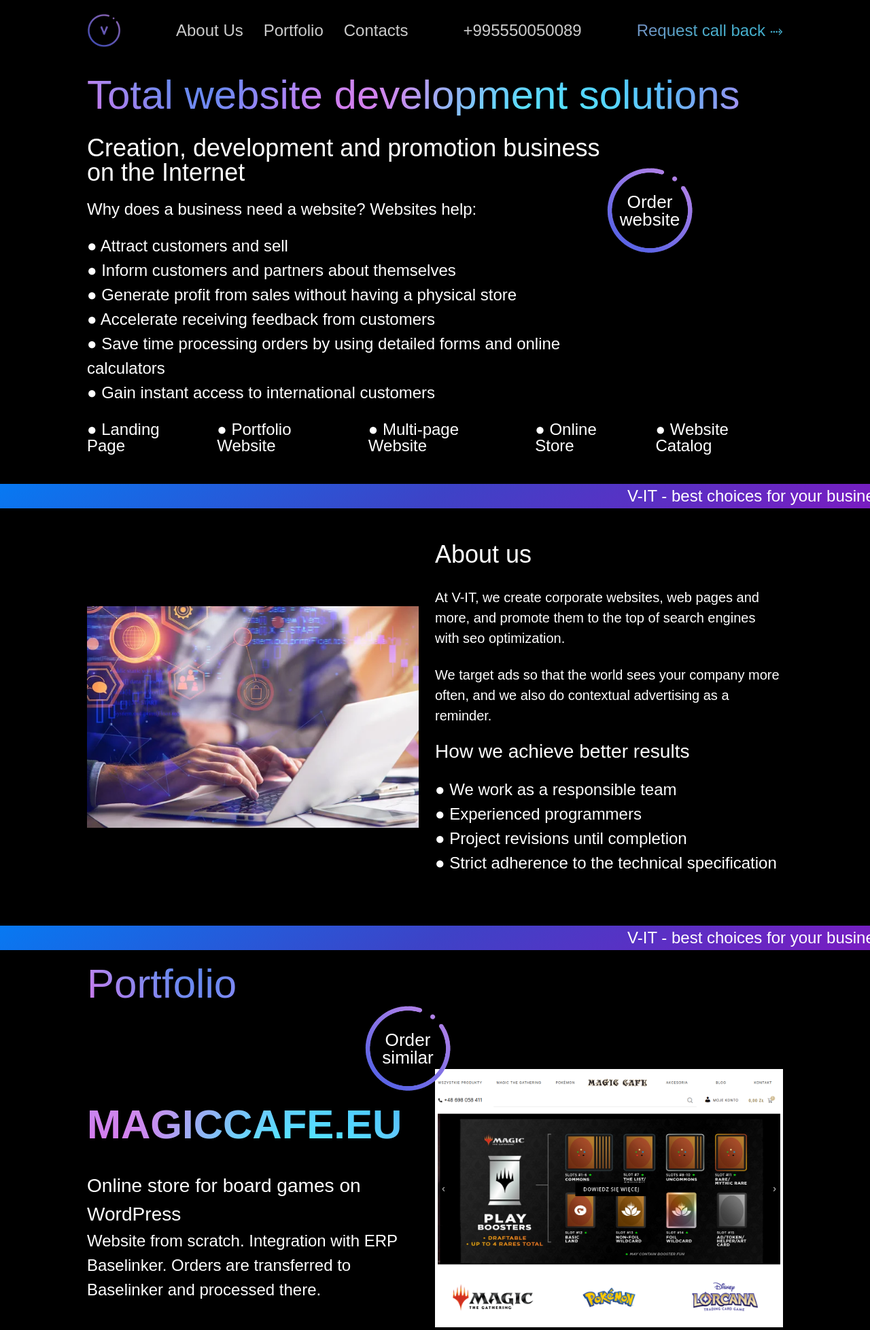
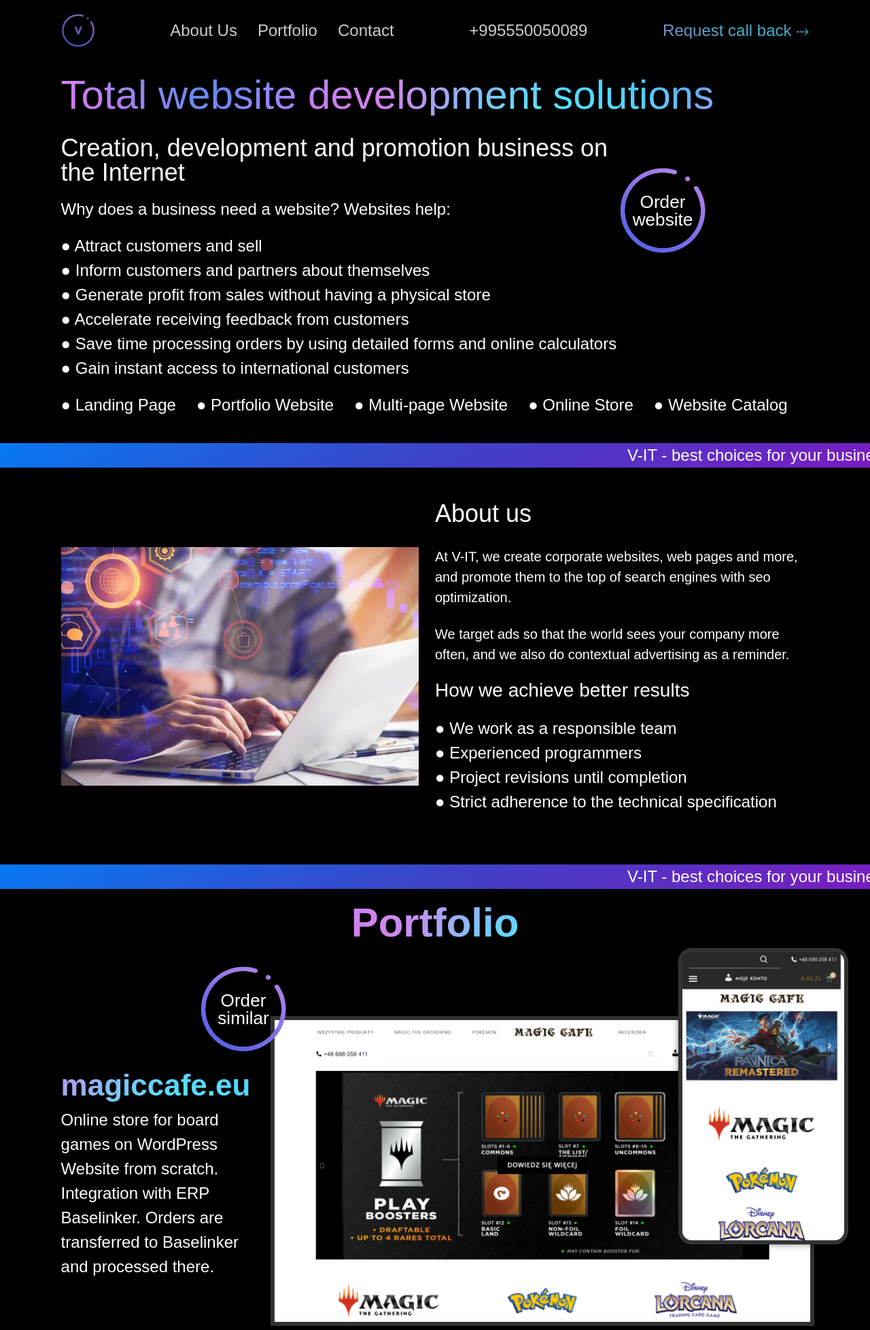
Before and after one commit to murimolda/V-IT-new, a PHP site: page / in a window 1280 px wide. Shown: the top 1957 px of the page at 68% size. Run offline with PHP 8.4, Linux system fonts and the light colour scheme.

Commit message:
refactor: change portfolio-image style

```diff
--- a/assets/style/style.css
+++ b/assets/style/style.css
@@ -116,8 +116,8 @@ p {
   --main-bg: #000000;
   --main-fz: 24px;
   --main-fz-s: 20px;
-  --container-w: 80vw;
-  --container-ws: 90vw;
+  --container-w: 86vw;
+  --container-ws: 94vw;
   --nav-color: #999999;
   --active-link-color: #0088cc;
   --button-text: #ffffff;
@@ -395,6 +395,8 @@ a:visited {
 
 .portfolio-section h2 {
   font-size: 60px;
+  font-weight: bold;
+  text-align: center;
   background-image: url(../image/bg-font-line.webp);
   background-clip: text;
   -webkit-text-fill-color: transparent;
@@ -413,7 +415,7 @@ a:visited {
   animation-name: fadeInUp;
   position: relative;
   padding-top: 20px;
-  height: 550px;
+  min-height: 650px;
 }
 
 @keyframes fadeInUp {
@@ -431,14 +433,13 @@ a:visited {
 }
 
 .portfolio-info {
-  width: 46%;
+  width: calc(100% - 800px);
   line-height: 1.5;
 }
 
-.portfolio-info h2 {
+.portfolio-info h3 {
+  font-size: 44px;
   font-weight: bold;
-  text-transform: uppercase;
-  margin-bottom: 24px;
   background-image: url(../image/bg-font-line.webp);
   background-clip: text;
   -webkit-text-fill-color: transparent;
@@ -449,7 +450,7 @@ a:visited {
 }
 
 .portfolio-image {
-  width: 50%;
+  width: 800px;
   position: relative;
   display: flex;
   justify-content: center;
@@ -459,18 +460,41 @@ a:visited {
 .portfolio-image a {
   display: flex;
   align-items: center;
+  justify-content: center;
   overflow: hidden;
-  height: 500px;
-  width: 700px;
+  width: 800px;
+}
+
+.portfolio-image a.desktop-image {
+  border: 6px solid #333;
+  box-shadow: 0 0 10px rgba(0, 0, 0, 0.5);
+  box-sizing: border-box;
 }
 
 .portfolio-image a img {
   width: 100%;
-  vertical-align: middle;
+  max-width: 100%;
+  height: auto;
+}
+
+.portfolio-image a.mobile-image {
+  position: absolute;
+  width: 250px;
+  border-radius: 20px;
+  overflow: hidden;
+  top: -100px;
+  right: -50px;
+  border: 6px solid #333;
+  box-shadow: 0 0 10px rgba(0, 0, 0, 0.5);
+  box-sizing: border-box;
+}
+
+.portfolio-image a.mobile-image.mobile-image-left {
+  left: -50px;
 }
 
 .portfolio-form {
-  top: -30px;
+  top: -70px;
   position: absolute;
   width: 120px;
   height: 120px;
@@ -483,7 +507,6 @@ a:visited {
 }
 
 .form-button-right {
-  top: -40px;
   right: -100px;
 }
 
@@ -606,3 +629,7 @@ a:visited {
 img.upwork-icon {
   height: 40px;
 }
+
+.whatsapp-icon {
+  margin-right: -8px;
+}
--- a/index.html
+++ b/index.html
@@ -18,8 +18,8 @@
         <nav>
           <ul>
             <li><a href="#about" class="root-item">About Us</a></li>
-            <li><a href="#" class="root-item">Portfolio</a></li>
-            <li><a href="#" class="root-item">Contacts</a></li>
+            <li><a href="#portfolio" class="root-item">Portfolio</a></li>
+            <li><a href="#contact" class="root-item">Contact</a></li>
           </ul>
         </nav>
       </div>
@@ -112,14 +112,17 @@
         <h2>Portfolio</h2>
         <div class="portfolio-wrap">
           <div class="portfolio-info">
-            <h2><a href="https://magiccafe.eu/" target="_blank">magiccafe.eu</a></h2>
-            <h3>Online store for board games on WordPress</h3>
+            <h3><a href="https://magiccafe.eu/" target="_blank">magiccafe.eu</a></h3>
+            <h4>Online store for board games on WordPress</h4>
             <p>Website from scratch. Integration with ERP Baselinker.
                Orders are transferred to Baselinker and processed there.</p>
           </div>
           <div class="portfolio-image">
-            <a href="https://magiccafe.eu/" target="_blank">
-              <img src="assets/image/magiccafe-screen.png" alt="">
+            <a href="https://magiccafe.eu/" target="_blank" class="desktop-image">
+              <img src="assets/image/screen-magiccafe-eu.webp" alt="">
+            </a>
+            <a href="https://magiccafe.eu/" target="_blank" class="mobile-image">
+              <img src="assets/image/screen-mobile-magiccafe-eu.webp" alt="">
             </a>
             <div class="portfolio-form form-button-left">
               <a href="#form" class="form-open-button">
@@ -133,8 +136,11 @@
         </div>
         <div class="portfolio-wrap">
           <div class="portfolio-image">
-            <a href="https://meeples.store/" target="_blank">
-              <img src="assets/image/meeples-screen.webp" alt="">
+            <a href="https://cpgames.ru/" target="_blank" class="desktop-image">
+              <img src="assets/image/screen-cpgames-ru.webp" alt="">
+            </a>
+            <a href="https://cpgames.ru/" target="_blank" class="mobile-image mobile-image-left">
+              <img src="assets/image/screen-mobile-cpgames-ru.webp" alt="">
             </a>
             <div class="portfolio-form form-button-right">
               <a href="#form" class="form-open-button">
@@ -146,25 +152,25 @@
             </div>
           </div>
           <div class="portfolio-info">
-            <h2><a href="https://meeples.store/" target="_blank">Meeples.store</a></h2>
-            <h3>Online store for board games on WordPress</h3>
+            <h3><a href="https://cpgames.ru/" target="_blank">cpgames.ru</a></h3>
+            <h4>Online store for board games on WordPress</h4>
             <p>New website from scratch according to the customer’s
-               specifications. Made integration with Paypal, Stripe,
-                Packeta delivery service and ERP Baselinker.
-                 Orders are transferred to Baselinker and processed there.
-                  Supported 3 languages.</p>
+               specifications.</p>
           </div>
         </div>
         <div class="portfolio-wrap">
           <div class="portfolio-info">
-            <h2><a href="https://magiccafe.eu/" target="_blank">magiccafe.eu</a></h2>
-            <h3>Online store for board games on WordPress</h3>
+            <h3><a href="https://sota.by/" target="_blank">sota.by</a></h3>
+            <h4>Online store for board games on WordPress</h4>
             <p>Website from scratch. Integration with ERP Baselinker.
                Orders are transferred to Baselinker and processed there.</p>
           </div>
           <div class="portfolio-image">
-            <a href="https://magiccafe.eu/" target="_blank">
-              <img src="assets/image/magiccafe-screen.png" alt="">
+            <a href="https://sota.by/" target="_blank" class="desktop-image">
+              <img src="assets/image/screen-sota-by.webp" alt="">
+            </a>
+            <a href="https://sota.by/" target="_blank" class="mobile-image">
+              <img src="assets/image/screen-mobile-sota-by.webp" alt="">
             </a>
             <div class="portfolio-form form-button-left">
               <a href="#form" class="form-open-button">
@@ -178,8 +184,11 @@
         </div>
         <div class="portfolio-wrap">
           <div class="portfolio-image">
-            <a href="https://meeples.store/" target="_blank">
-              <img src="assets/image/meeples-screen.webp" alt="">
+            <a href="https://meeples.store/" target="_blank" class="desktop-image">
+              <img src="assets/image/screen-meeples-store-en.webp" alt="">
+            </a>
+            <a href="https://meeples.store/" target="_blank" class="mobile-image mobile-image-left">
+              <img src="assets/image/screen-mobile-meeples-store.webp" alt="">
             </a>
             <div class="portfolio-form form-button-right">
               <a href="#form" class="form-open-button">
@@ -191,13 +200,11 @@
             </div>
           </div>
           <div class="portfolio-info">
-            <h2><a href="https://meeples.store/" target="_blank">Meeples.store</a></h2>
-            <h3>Online store for board games on WordPress</h3>
+            <h3><a href="https://meeples.store/" target="_blank">Meeples.store</a></h3>
+            <h4>Online store for board games on WordPress</h4>
             <p>New website from scratch according to the customer’s
                specifications. Made integration with Paypal, Stripe,
-                Packeta delivery service and ERP Baselinker.
-                 Orders are transferred to Baselinker and processed there.
-                  Supported 3 languages.</p>
+                Packeta delivery service and ERP Baselinker.</p>
           </div>
         </div>
       </div>
@@ -274,7 +281,8 @@
             <a href="http://t.me/EugeneVitko" target="_blank">
               <img src="assets/image/telegram_icon.svg" alt="">
             </a>
-          </li>          <li>
+          </li>
+          <li class="whatsapp-icon">
             <a href="http://wa.me/375259519596" target="_blank">
               <img src="assets/image/whatsapp_icon.svg" alt="">
             </a>
```
Also changed, not shown: assets/image/magiccafe-screen.png (deleted), assets/image/magiccafe-screen.webp (deleted), assets/image/meeples-screen.webp (deleted), assets/image/screen-cpgames-ru.webp (added), assets/image/screen-magiccafe-eu.webp (added), assets/image/screen-meeples-store-en.webp (added), assets/image/screen-mobile-cpgames-ru.webp (added), assets/image/screen-mobile-magiccafe-eu.webp (added), assets/image/screen-mobile-meeples-store.webp (added), assets/image/screen-mobile-sota-by.webp (added), assets/image/screen-sota-by.webp (added).
